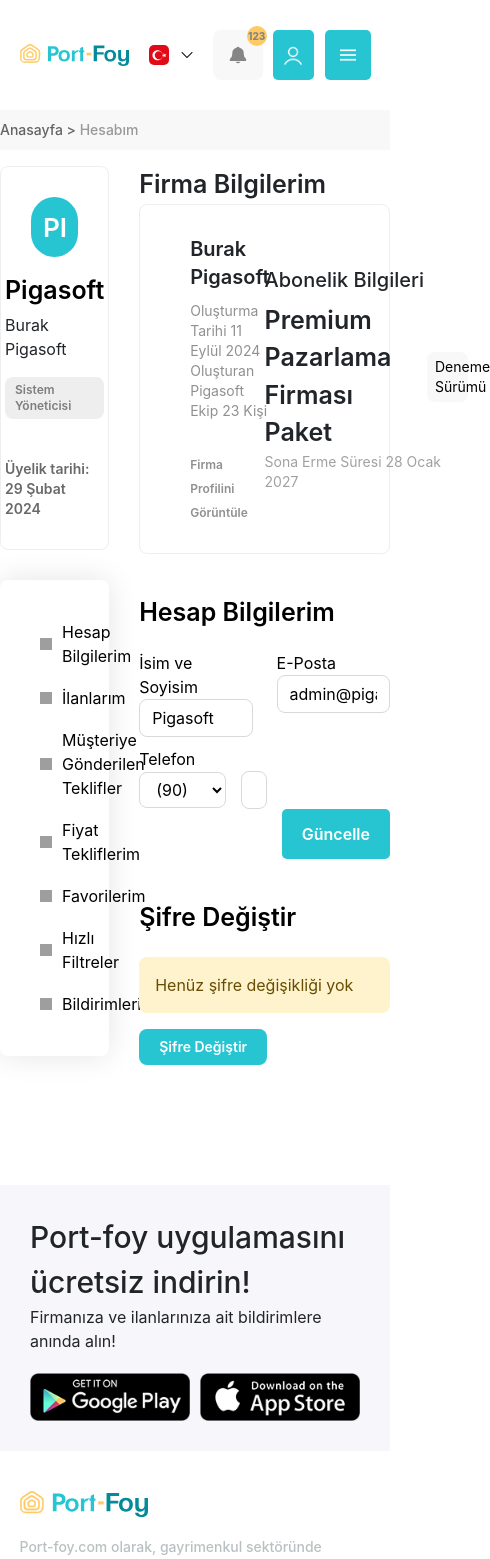
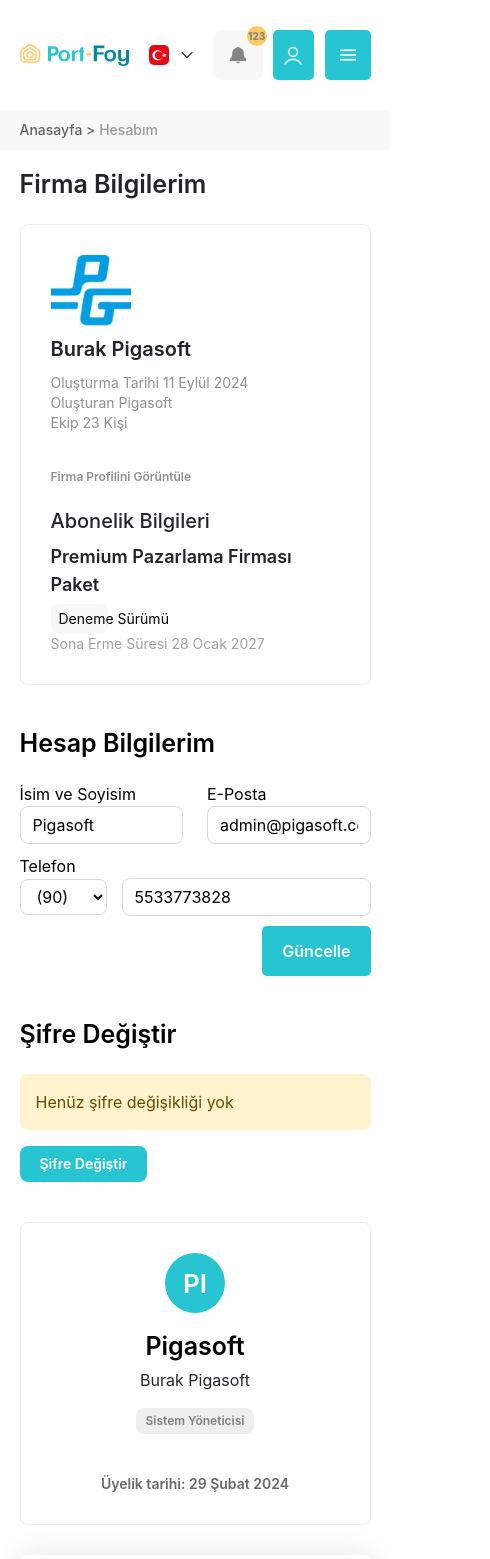
Before and after one commit to melihkostk/portfoy, a React (Vite) app: page /account in a window 390 px wide. Shown: the top 1559 px of the page, 490 px wide, since content can reach past the window. Built offline with nearby package versions, Linux system fonts and the light colour scheme; grey boxes are pictures that could not be loaded.

Commit message:
Added breakpoints to the account page

```diff
--- a/src/pages/Account.jsx
+++ b/src/pages/Account.jsx
@@ -3,25 +3,26 @@
 import pg from "../assets/pg.jpg"
 import { AppLinks } from "../components/AppLinks"
 import { Footer } from "../components/Footer"
+import { Link } from "react-router-dom"
 
 export function Account() {
     return (
         <div className='flex flex-col items-center font-sf'>
             <Header />
             <div className="w-full bg-[#f8f8f8] flex justify-center py-2.5 mb-4">
-                <div className="w-full max-w-350">
+                <div className="w-full max-w-[90%]">
                     <p className="text-sm text-[#636363] font-medium">Anasayfa {">"} <span className="text-[#9a9898]"> Hesabım</span></p>
                 </div>
             </div>
-            <div className="w-full max-w-350">
-                <div className="flex items-start">
-                    <div className="w-[28%]">
+            <div className="w-full max-w-[90%]">
+                <div className="flex items-start max-[992px]:flex-col-reverse">
+                    <div className="w-[28%] max-[992px]:w-full">
                         <Sidebar />
                     </div>
-                    <div className="pl-7.5 w-[72%]">
-                        <h2 className="text-[#212529] text-[25px] font-semibold">Firma Bilgilerim</h2>
-                        <div className="flex p-7.5 border border-[#eee] rounded-lg mb-10">
-                            <div className="flex w-1/2">
+                    <div className="pl-7.5 w-[72%] max-[992px]:w-full max-[992px]:pl-0">
+                        <h2 className="text-[#212529] text-[25px] mb-5 font-semibold">Firma Bilgilerim</h2>
+                        <div className="flex p-7.5 border border-[#eee] rounded-lg mb-10 max-[992px]:flex-col max-[992px]:gap-5">
+                            <div className="flex w-1/2 max-[992px]:flex-col max-[992px]:w-full">
                                 <div className="w-20 h-20 mr-5">
                                     <img className="max-w-full align-middle" src={pg} alt="" />
                                 </div>
@@ -42,22 +43,22 @@
                                         </li>
                                     </ul>
                                     <div className="mt-7.5">
-                                        <a className="text-xs text-[#909090] font-semibold hover:text-black transition-colors duration-300 ease-in-out" href="">
+                                        <Link to={"/company"} className="text-xs text-[#909090] font-semibold hover:text-black transition-colors duration-300 ease-in-out" href="">
                                             Firma Profilini Görüntüle
-                                        </a>
+                                        </Link>
                                     </div>
 
                                 </div>
                             </div>
-                            <div className="flex items-center w-1/2">
+                            <div className="flex items-center w-1/2 max-[992px]:w-full">
                                 <div>
                                     <h3 className="text-xl text-[#212529] mb-2 font-medium">Abonelik Bilgileri</h3>
                                     <div>
-                                        <div className="flex items-center gap-1.25">
-                                            <p className="text-[25px] text-[#212529] font-semibold w-[80%]">
+                                        <div className="flex items-center max-[992px]:flex-col max-[992px]:items-start gap-1.25">
+                                            <p className="text-[25px] max-[992px]:text-lg text-[#212529] font-semibold w-[80%] max-[992px]:w-full">
                                                 Premium Pazarlama Firması Paket
                                             </p>
-                                            <p className="w-[20%] bg-[#f8f8f8] py-1.25 px-2 rounded-lg text-sm text-center">
+                                            <p className="w-[20%] bg-[#f8f8f8] py-1.25 px-2 rounded-lg text-sm text-center max-[992px]:max-w-fit max-[992px]:whitespace-nowrap">
                                                 Deneme Sürümü
                                             </p>
                                         </div>
@@ -83,7 +84,7 @@
                                     </div>
                                 </div>
                                 <div>
-                                    <div className="w-1/2 pr-3">
+                                    <div className="w-1/2 pr-3 max-[992px]:w-full max-[992px]:mb-2.5 max-[992px]:pr-0">
                                         <label htmlFor="">Telefon</label>
                                         <div className="flex items-center gap-3.75">
                                             <div>
@@ -103,7 +104,7 @@
                                 </div>
                             </form>
                         </div>
-                        <div>
+                        <div className="max-[992px]:mb-10">
                             <h2 className="text-[25px] mb-5 font-semibold">Şifre Değiştir</h2>
                             <div className="mb-4 bg-[#fff3cd] text-[#664d03] p-4 rounded-lg">
                                 Henüz şifre değişikliği yok
@@ -113,8 +114,8 @@
                     </div>
                 </div>
             </div>
-            <div className='w-full mt-30 mb-10'>
-                <div className='w-full mx-auto max-w-350 flex flex-col items-center justify-center bg-[#f7f6fb]'>
+            <div className='w-full mt-30 mb-10 max-[992px]:mb-7.5 max-[992px]:mt-7.5'>
+                <div className='w-full mx-auto max-w-[90%] flex flex-col items-center justify-center bg-[#f7f6fb]'>
                     <AppLinks />
                 </div>
             </div>
```
